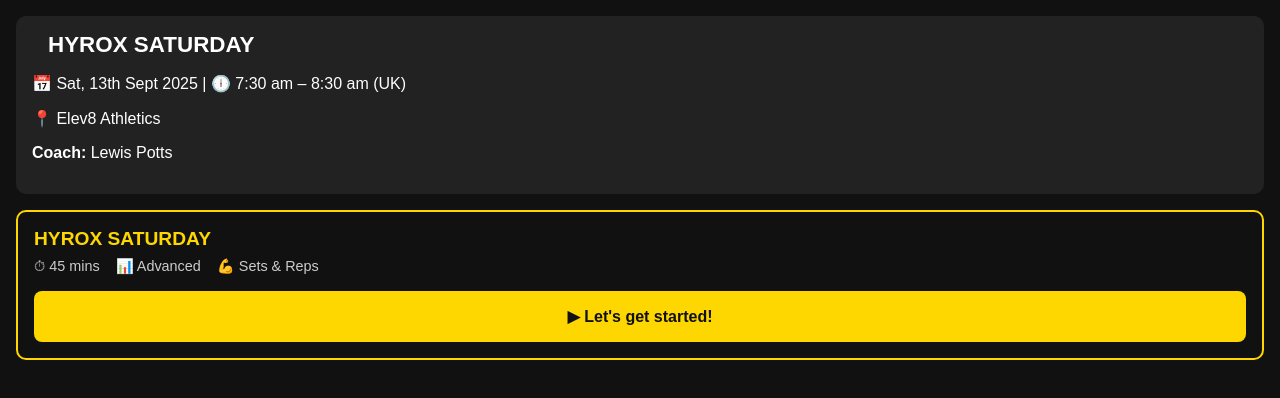
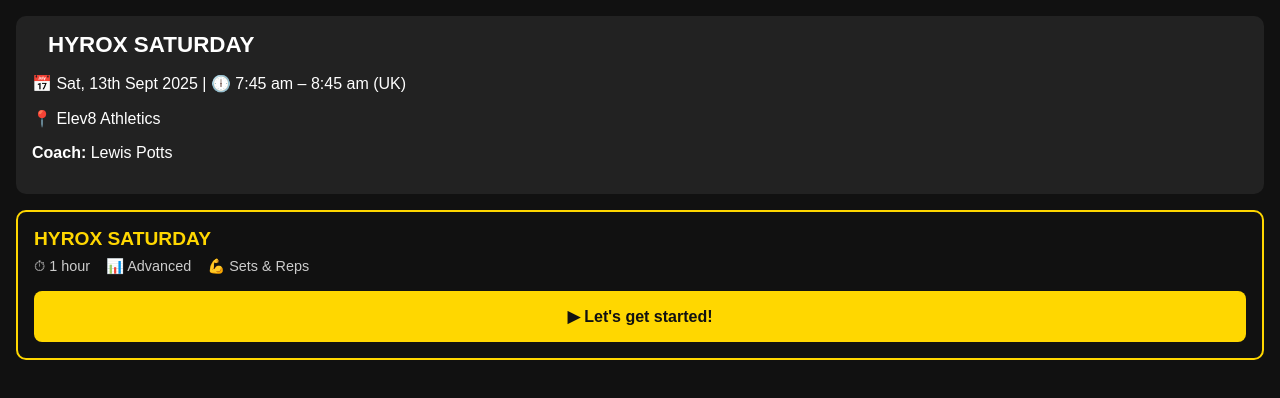
Before and after one commit to pottsy-0157/PT, a plain HTML site: page saturday-hyrox.html in a window 1280 px wide. Drawn offline with Linux system fonts and the light colour scheme.

Commit message:
Update saturday-hyrox.html

```diff
--- a/saturday-hyrox.html
+++ b/saturday-hyrox.html
@@ -13,7 +13,7 @@
     <!-- Session Info -->
     <div class="session-detail">
       <h2 id="workout-title">HYROX SATURDAY</h2>
-      <p>📅 <span id="saturday-date"></span> | 🕕 7:30 am – 8:30 am (UK)</p>
+      <p>📅 <span id="saturday-date"></span> | 🕕 7:45 am – 8:45 am (UK)</p>
       <p>📍 Elev8 Athletics</p>
       <p><strong>Coach:</strong> Lewis Potts</p>
     </div>
@@ -22,7 +22,7 @@
     <div class="class-card">
       <h3>HYROX SATURDAY</h3>
       <div class="class-info">
-        <span>⏱ 45 mins</span>
+        <span>⏱ 1 hour </span>
         <span>📊 Advanced</span>
         <span>💪 Sets & Reps</span>
       </div>
```
